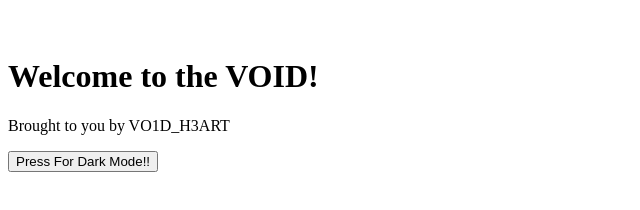
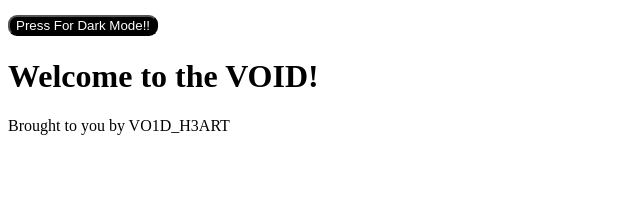
Before and after one commit to VO1D-H3ART/Website, a plain HTML site: page index.html in a window 1280 px wide. Shown: the whole page, without its empty margins (0-640 px from the left). Drawn offline with Linux system fonts and the light colour scheme.

Commit message:
Add files via upload

```diff
--- a/index.html
+++ b/index.html
@@ -8,17 +8,7 @@
 <head>
 	<meta charset="UTF-8">
     <meta name="viewport" content="width=device-width, initial-scale=1.0">
-	<link rel="stylesheet" ref="main.css" type="text/css" >
-	<!----<style>
-		.dark{
-		background-color:black;
-		color:white;
-		border-radius:9px;
-		position:absolute;
-		top:15px;
-		}
-
-	</style>---->
+	<link rel="stylesheet" href="main.css" type="text/css" >
 </head>
 
 
```
